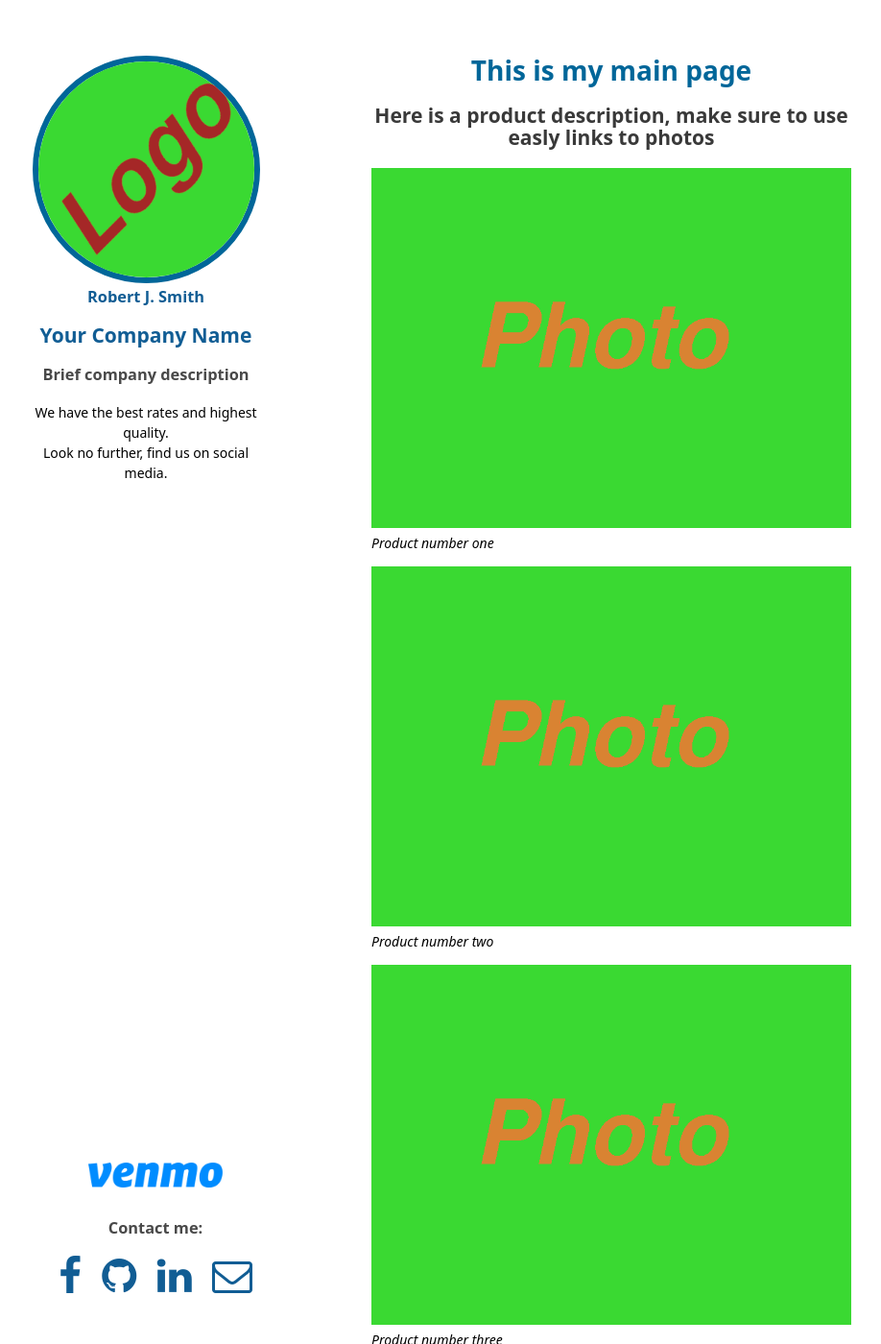
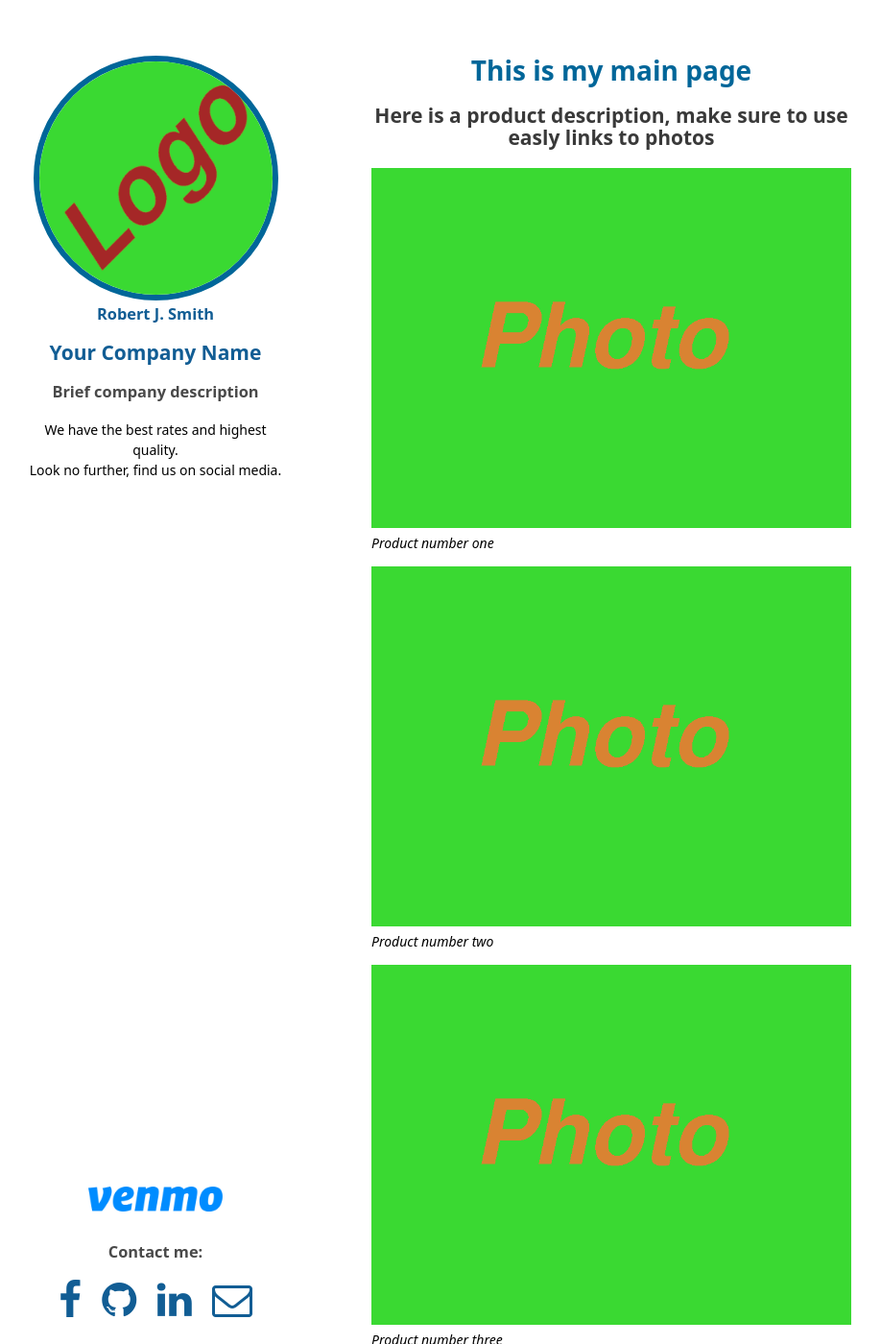
Before and after one commit to fmacleon/fmacleon.github.io, a Jekyll site: the page built from index.md, in a window 1280 px wide and 1400 px high. Shown: the whole window at 96% size, without its empty margins (183-1101 px from the left). Built offline with Jekyll 4.4.1, drawn with Linux system fonts in a browser that asks for light colours; our own code applies the rules of GitHub Pages for plain Markdown files.

Commit message:
style.scss, minor border changes

```diff
--- a/assets/css/style.scss
+++ b/assets/css/style.scss
@@ -2,7 +2,7 @@
 ---
 
 header {
-  width:250px;
+  width:270px;
   float: left;
   position:fixed;
   -webkit-font-smoothing:subpixel-antialiased;
@@ -106,7 +106,7 @@ footer {
   width:270px;
   float:  left;
   position:fixed;
-  bottom:50px;
+  bottom:25px;
   -webkit-font-smoothing:subpixel-antialiased;
   text-align: center;
 }
@@ -145,12 +145,6 @@ footer {
   header a small {
     display:inline;
   }
-
-  header ul {
-    position:absolute;
-    right:50px;
-    top:52px;
-  }
 }
 
 @media print, screen and (max-width: 720px) {
```
